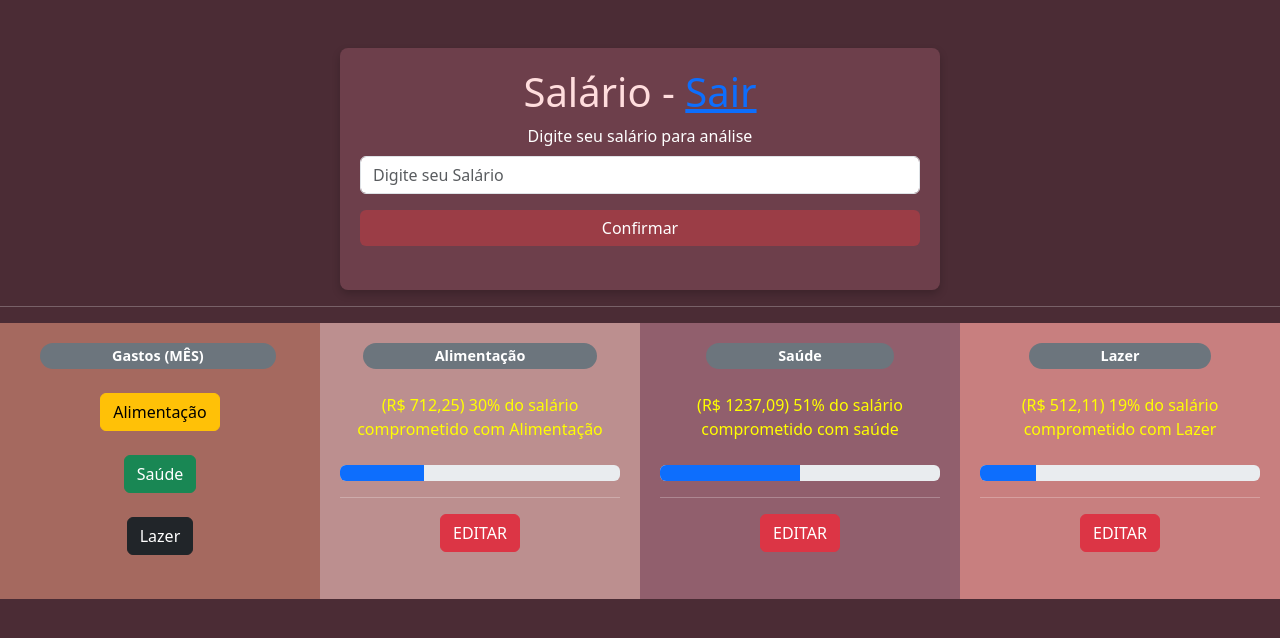
After one commit to scorsato86murilo/portifolio, a Django app: page /gestao_salario_painel/ in a window 1280 px wide. The commit adds this page. Shown: the top 638 px of the page. Run offline with Django 4.2, Linux system fonts and the light colour scheme.

Commit message:
gestao_salario, front feito com sucesso

```diff
--- /dev/null
+++ b/gestao_salario/templates/gestao_salario_painel.html
@@ -0,0 +1,78 @@
+{% load static %}
+<!doctype html>
+<html lang="en">
+  <head>
+    <meta charset="utf-8">
+    <meta name="viewport" content="width=device-width, initial-scale=1">
+    <title>Entrar</title>
+    <link href="https://cdn.jsdelivr.net/npm/bootstrap@5.3.3/dist/css/bootstrap.min.css" rel="stylesheet" integrity="sha384-QWTKZyjpPEjISv5WaRU9OFeRpok6YctnYmDr5pNlyT2bRjXh0JMhjY6hW+ALEwIH" crossorigin="anonymous">
+    <link rel="stylesheet" href="{% static 'gestao_salario/css/gestao_salario.css' %}">
+  </head>
+  <body>
+    <div class="container mt-5 text-center">
+      <h1>Salário - <a href="#">Sair</a></h1>
+      <form>
+        <div class="mb-3">
+          <label for="salario" class="form-label">Digite seu salário para análise</label>
+          <input type="number" class="form-control" id="salario" placeholder="Digite seu Salário" name="salario" required>
+        </div>
+        <button type="submit" class="btn btn-primary w-100">Confirmar</button>
+        <br><br>
+      </form>
+    </div>
+
+    <hr>
+
+    <div class="container2">
+      <div class="col1">
+        <span class="badge badge-large rounded-pill text-bg-secondary">Gastos (MÊS)</span>
+        <label class="titulo"></label>
+        <br><br>
+        <button type="button" class="btn btn-warning">Alimentação</button><br><br>
+        <button type="button" class="btn btn-success">Saúde</button><br><br>
+        <button type="button" class="btn btn-dark">Lazer</button><br><br>
+      </div>
+
+      <div class="col2">
+        <span class="badge badge-large rounded-pill text-bg-secondary">Alimentação</span>
+        <label class="titulo">
+          <br>
+          (R$ 712,25) 30% do salário comprometido com Alimentação<br><br>
+        </label>
+        <div class="progress" role="progressbar" aria-label="Basic example" aria-valuenow="50" aria-valuemin="0" aria-valuemax="100">
+          <div class="progress-bar" style="width: 30%"></div>
+        </div>
+        <hr>
+        <button type="button" class="btn btn-danger">EDITAR</button>
+      </div>
+
+      <div class="col3">
+        <span class="badge badge-large rounded-pill text-bg-secondary">Saúde</span>
+        <label class="titulo">
+          <br>
+          (R$ 1237,09) 51% do salário comprometido com saúde<br><br>
+        </label>
+        <div class="progress" role="progressbar" aria-label="Basic example" aria-valuenow="50" aria-valuemin="0" aria-valuemax="50">
+          <div class="progress-bar" style="width: 50%"></div>
+        </div>
+        <hr>
+        <button type="button" class="btn btn-danger">EDITAR</button>
+      </div>
+
+      <div class="col4">
+        <span class="badge badge-large rounded-pill text-bg-secondary">Lazer</span>
+        <label class="titulo">
+          <br>
+          (R$ 512,11) 19% do salário comprometido com Lazer<br><br>
+        </label>
+        <div class="progress" role="progressbar" aria-label="Basic example" aria-valuenow="50" aria-valuemin="0" aria-valuemax="100">
+          <div class="progress-bar" style="width: 20%"></div>
+        </div>
+        <hr>
+        <button type="button" class="btn btn-danger">EDITAR</button>
+      </div>
+    </div>
+
+    <script src="https://cdn.jsdelivr.net/npm/bootstrap@5.3.3/dist/js/bootstrap.bundle.min.js" integrity="sha384-YvpcrYf0tY3lHB60NNkmXc5s9fDVZLESaAA55NDzOxhy9GkcIdslK1eN7N6jIeHz" crossorigin="anonymous"></script>
+  </body>
+</html>
--- a/gestao_salario/urls.py
+++ b/gestao_salario/urls.py
@@ -4,5 +4,6 @@ from . import views
 urlpatterns = [
     path('gestao_salario_cadastro/', views.gestao_salario_cadastro, name='gestao_salario_cadastro'),
     path('gestao_salario_entrar/', views.gestao_salario_entrar, name='gestao_salario_entrar'),
+    path('gestao_salario_painel/', views.gestao_salario_painel, name='gestao_salario_painel'),
 
 ]
--- a/gestao_salario/views.py
+++ b/gestao_salario/views.py
@@ -13,3 +13,10 @@ def gestao_salario_entrar(request):
         return render(request, 'gestao_salario_entrar.html')
     if request.method == 'POST':
         return render(request, 'gestao_salario_entrar.html')
+
+
+def gestao_salario_painel(request):
+    if request.method == 'GET':
+        return render(request, 'gestao_salario_painel.html')
+    if request.method == 'POST':
+        return render(request, 'gestao_salario_painel.html')
--- a/templates/static/gestao_salario/css/gestao_salario.css
+++ b/templates/static/gestao_salario/css/gestao_salario.css
@@ -24,3 +24,42 @@ body {
 h1 {
   color: #ffdddd; /* Título em tom bordô claro */
 }
+
+.container2 {
+    display: grid;
+    grid-template-columns: repeat(4, 1fr); /* Divide em 4 colunas iguais */
+    width: 100%; /* Ocupa toda a largura da tela */
+}
+
+.col1, .col2, .col3, .col4 {
+    padding: 20px;
+    color: white;
+    text-align: center;
+    box-sizing: border-box;
+}
+
+
+.col1 { background-color: #A5695F; }
+.col2 { background-color: #BC8F8F; }
+.col3 { background-color: #915F6D; }
+.col4 { background-color: #C87F7F; }
+
+/* Responsividade para telas menores */
+@media (max-width: 768px) {
+    .container2 {
+        grid-template-columns: repeat(2, 1fr); /* 2 colunas em tablets */
+    }
+}
+
+@media (max-width: 480px) {
+    .container2 {
+        grid-template-columns: 1fr; /* 1 coluna em celulares */
+    }
+}
+.titulo{
+    color: yellow;
+}
+.badge-large {
+    font-size: 0.9rem; /* Aumenta o tamanho da fonte */
+    padding: 0.4em 5.0em; /* Aumenta o padding para mais espaço */
+}
```
